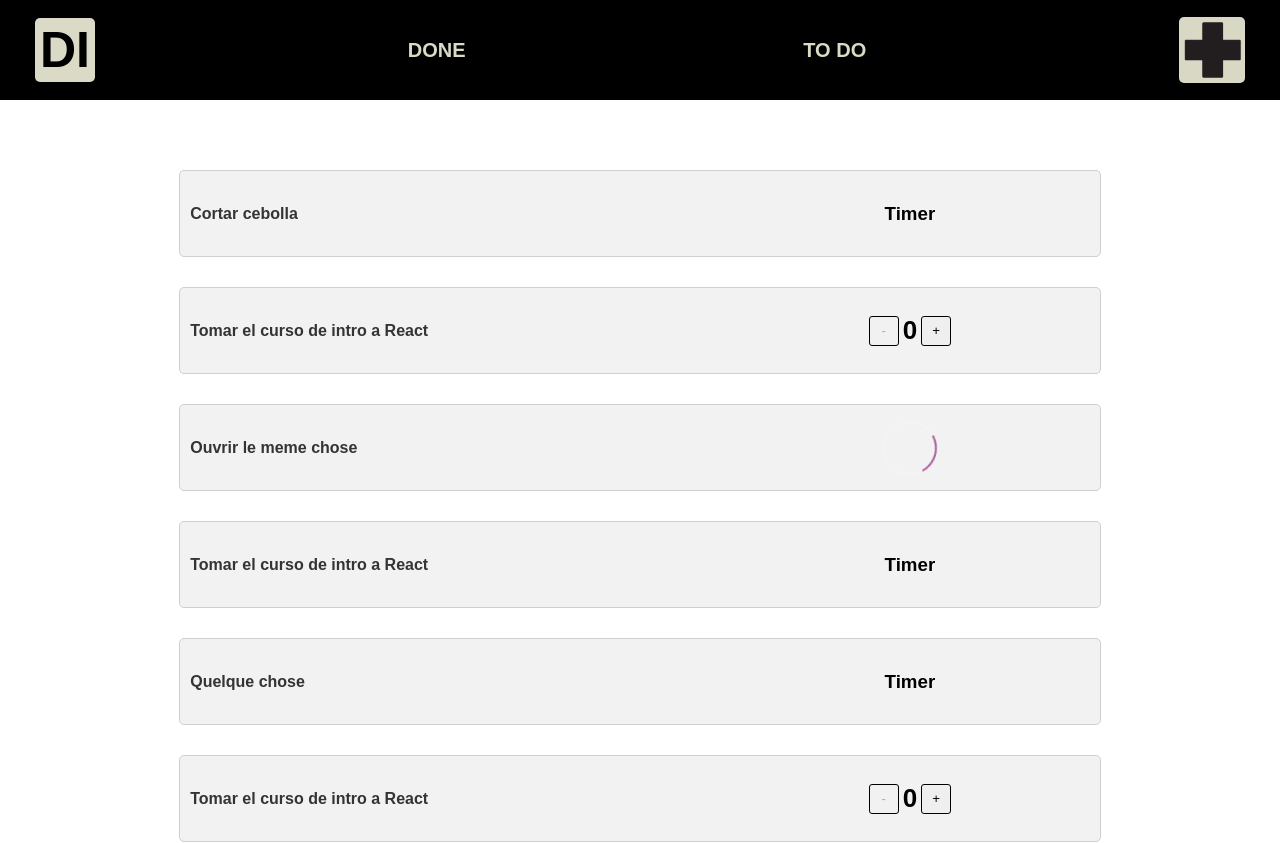
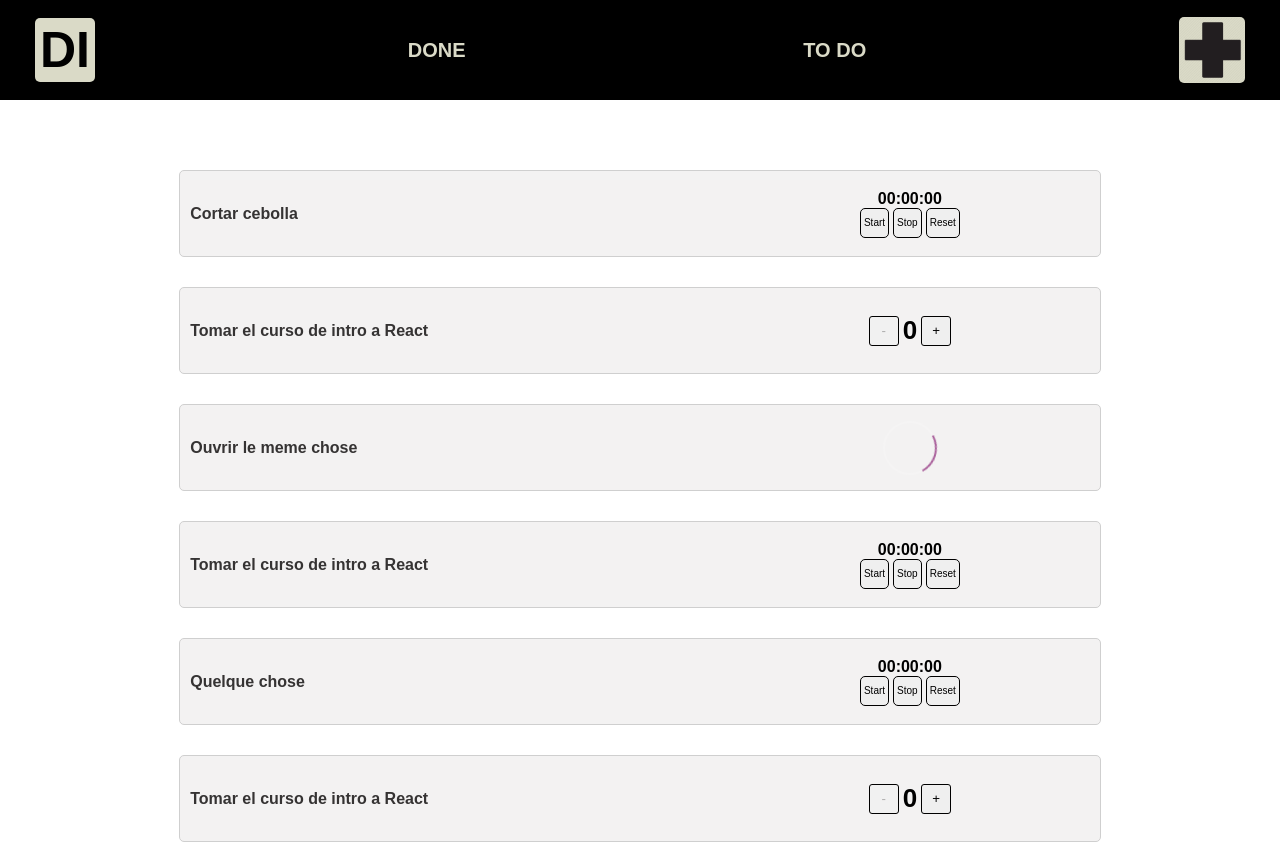
Before and after one commit to Sergio99778/todoMachine, a React (Create React App) app: page / in a window 1280 px wide. Shown: the top 843 px of the page. Built offline with nearby package versions, Linux system fonts and the light colour scheme.

Commit message:
Adding StopWatch component

```diff
--- a/src/App.js
+++ b/src/App.js
@@ -14,7 +14,6 @@ const todos = [
   { text: 'Tomar el curso de intro a React', completed: false, type: 'counter' },
   { text: 'Ouvrir le meme chose', completed: false, type: 'counter' },
   { text: 'Redux course projects', completed: false, type: 'counter' },
-  { text: 'Ouvrir le meme chose', completed: false, type: 'once' },
 ];
 
 function App() {
--- /dev/null
+++ b/src/Components/StopWatch.jsx
@@ -0,0 +1,90 @@
+import React from 'react';
+import './styles/StopWatch.css';
+
+function StopWatch() {
+  return (
+    <div className="stopwatch--container">
+      <div id="stopwatch">00:00:00</div>
+      <ul className="stopWatch--list">
+        <li>
+          <button className="stopWatch--button" onClick={() => startTimer()}>
+            Start
+          </button>
+        </li>
+        <li>
+          <button className="stopWatch--button" onClick={() => stopTimer()}>
+            Stop
+          </button>
+        </li>
+        <li>
+          <button className="stopWatch--button" onClick={() => resetTimer()}>
+            Reset
+          </button>
+        </li>
+      </ul>
+    </div>
+  );
+}
+
+export default StopWatch;
+
+const timer = document.getElementById('stopwatch');
+
+let hr = 0;
+let min = 0;
+let sec = 0;
+let stoptime = true;
+
+function startTimer() {
+  if (stoptime === true) {
+    stoptime = false;
+    timerCycle();
+  }
+}
+function stopTimer() {
+  if (stoptime === false) {
+    stoptime = true;
+  }
+}
+
+function timerCycle() {
+  if (stoptime === false) {
+    sec = parseInt(sec);
+    min = parseInt(min);
+    hr = parseInt(hr);
+
+    sec = sec + 1;
+
+    if (sec === 60) {
+      min = min + 1;
+      sec = 0;
+    }
+    if (min === 60) {
+      hr = hr + 1;
+      min = 0;
+      sec = 0;
+    }
+
+    if (sec < 10 || sec === 0) {
+      sec = '0' + sec;
+    }
+    if (min < 10 || min === 0) {
+      min = '0' + min;
+    }
+    if (hr < 10 || hr === 0) {
+      hr = '0' + hr;
+    }
+
+    timer.textContent = hr + ':' + min + ':' + sec;
+
+    setTimeout(timerCycle, 1000);
+  }
+}
+
+function resetTimer() {
+  timer.textContent = '00:00:00';
+  stoptime = true;
+  hr = 0;
+  sec = 0;
+  min = 0;
+}
--- a/src/Components/TodoItem.jsx
+++ b/src/Components/TodoItem.jsx
@@ -1,4 +1,5 @@
 import React from 'react';
+import StopWatch from './StopWatch';
 import Counter from './Counter';
 import Once from './Once';
 
@@ -8,7 +9,7 @@ let manageItem;
 
 function TodoItem(props) {
   if (props.type === 'timer') {
-    manageItem = <h1>Timer</h1>;
+    manageItem = <StopWatch />;
   }
   if (props.type === 'counter') {
     manageItem = <Counter />;
--- /dev/null
+++ b/src/Components/styles/StopWatch.css
@@ -0,0 +1,26 @@
+.stopwatch--container {
+  display: flex;
+  width: 100%;
+  justify-content: center;
+  align-items: center;
+  flex-direction: column;
+}
+.stopWatch--button {
+  padding: 1px 3px;
+  height: 30px;
+  cursor: pointer;
+  border-radius: 5px;
+  border: 1px black solid;
+  font-size: 10px;
+  margin: 0 2px;
+}
+.stopWatch--list li {
+  list-style: none;
+  width: fit-content;
+  background-color: rgb(243, 242, 242);
+}
+
+.stopWatch--list {
+  display: flex;
+  padding: 0;
+}
```
